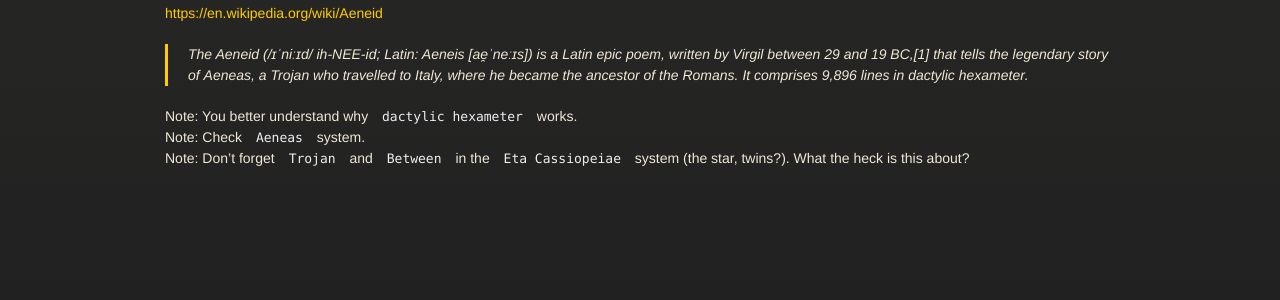
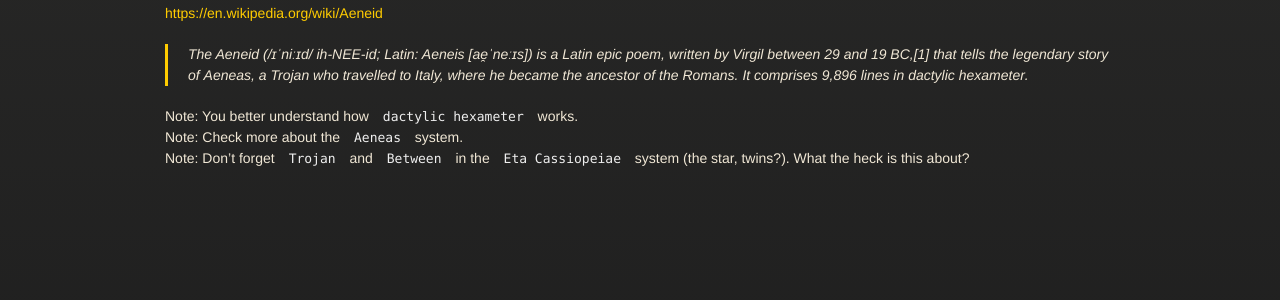
Before and after one commit to panzertard/elitedangerous-notes, a Jekyll site: the page built from docs/_notes/Cassiopeia.md, in a window 1280 px wide and 900 px high, scrolled down 5297 px. Shown: the part 393-693 px from the top of the window. Built offline with Jekyll 4.4.1, drawn with Linux system fonts in a browser that asks for light colours; some web fonts are replaced; a script that is not in the unit is left out.

Commit message:
clarification

```diff
--- a/docs/_notes/Cassiopeia.md
+++ b/docs/_notes/Cassiopeia.md
@@ -200,6 +200,6 @@ Poe was probably less interested in the Quran itself and more interested in an a
 
 > The Aeneid (/ɪˈniːɪd/ ih-NEE-id; Latin: Aeneis [ae̯ˈneːɪs]) is a Latin epic poem, written by Virgil between 29 and 19 BC,[1] that tells the legendary story of **Aeneas**, a **Trojan** who travelled to Italy, where he became the ancestor of the Romans. It comprises 9,896 lines in **dactylic hexameter**.
 
-Note: You better understand why `dactylic hexameter` works.
-Note: Check `Aeneas` system.
+Note: You better understand how `dactylic hexameter` works.
+Note: Check more about the `Aeneas` system.
 Note: Don't forget `Trojan` and `Between` in the `Eta Cassiopeiae` system (the star, twins?). What the heck is this about?
```
